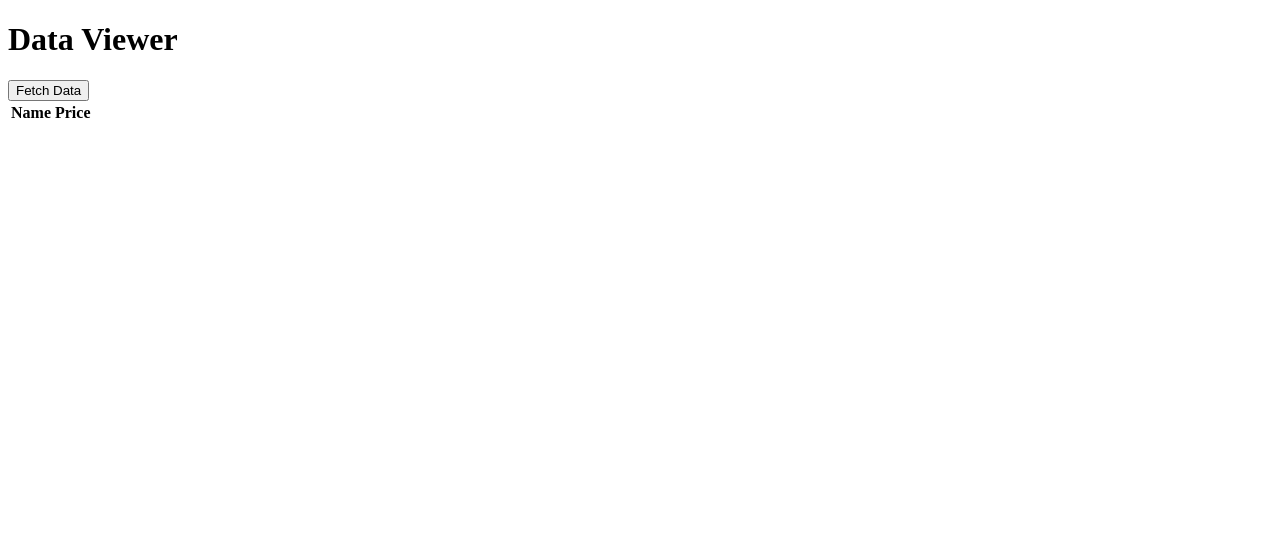
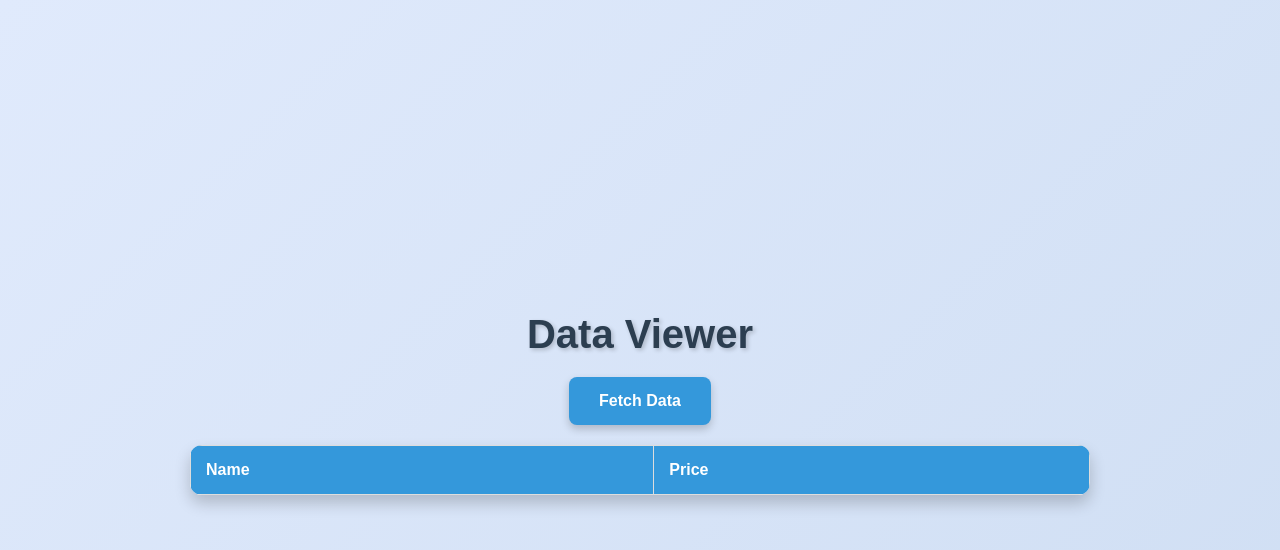
Before and after one commit to partikg/api-data-fetcher, a website: page public/index.html in a window 1280 px wide. Drawn offline with Linux system fonts and the light colour scheme.

Commit message:
changes in files

```diff
--- a/public/index.html
+++ b/public/index.html
@@ -5,7 +5,7 @@
     <meta charset="UTF-8">
     <meta name="viewport" content="width=device-width, initial-scale=1.0">
     <title>Data Viewer</title>
-    <link rel="stylesheet" href="styles.css">
+    <link rel="stylesheet" href="style.css">
 </head>
 
 <body>
--- a/public/style.css
+++ b/public/style.css
@@ -1,34 +1,106 @@
+/* General Body Styling */
 body {
-    font-family: Arial, sans-serif;
-    background-color: #f4f4f4;
+    font-family: 'Arial', sans-serif;
+    background: linear-gradient(135deg, #e0eafc, #cfdef3);
     color: #333;
+    margin: 0;
+    padding: 0;
+    display: flex;
+    flex-direction: column;
+    align-items: center;
+    justify-content: center;
+    min-height: 100vh;
 }
 
+/* Heading Styling */
 h1 {
-    text-align: center;
+    font-size: 2.5rem;
+    color: #2c3e50;
+    margin-bottom: 20px;
+    text-shadow: 2px 2px 4px rgba(0, 0, 0, 0.2);
+    font-weight: bold;
 }
 
+/* Button Styling */
 button {
-    display: block;
-    margin: 20px auto;
-    padding: 10px 20px;
+    background-color: #3498db;
+    color: white;
+    border: none;
+    border-radius: 8px;
+    padding: 15px 30px;
     font-size: 16px;
+    cursor: pointer;
+    transition: background-color 0.3s ease, transform 0.2s ease, box-shadow 0.3s ease;
+    box-shadow: 0 4px 8px rgba(0, 0, 0, 0.2);
+    font-weight: bold;
 }
 
+button:hover {
+    background-color: #2980b9;
+    transform: scale(1.05);
+}
+
+button:focus {
+    outline: none;
+    box-shadow: 0 0 0 4px rgba(52, 152, 219, 0.5);
+}
+
+/* Table Styling */
 table {
-    width: 80%;
+    width: 90%;
+    max-width: 900px;
     margin: 20px auto;
     border-collapse: collapse;
     background-color: #fff;
+    box-shadow: 0 8px 16px rgba(0, 0, 0, 0.2);
+    border-radius: 12px;
+    overflow: hidden;
+    animation: fadeIn 1s ease-in;
+}
+
+thead {
+    background-color: #3498db;
+    color: white;
 }
 
 th,
 td {
-    padding: 10px;
+    padding: 15px;
     border: 1px solid #ddd;
     text-align: left;
 }
 
-img {
-    max-width: 100px;
+th {
+    font-weight: bold;
 }
+
+tbody tr:nth-child(even) {
+    background-color: #f7f9fc;
+}
+
+tbody tr:hover {
+    background-color: #ecf0f1;
+}
+
+/* Responsive Design */
+@media (max-width: 768px) {
+    table {
+        width: 100%;
+    }
+
+    th,
+    td {
+        padding: 12px;
+    }
+}
+
+/* Animation */
+@keyframes fadeIn {
+    from {
+        opacity: 0;
+    }
+
+    to {
+        opacity: 1;
+    }
+}
```
Also changed, not shown: server.js (+1 -6 lines).
